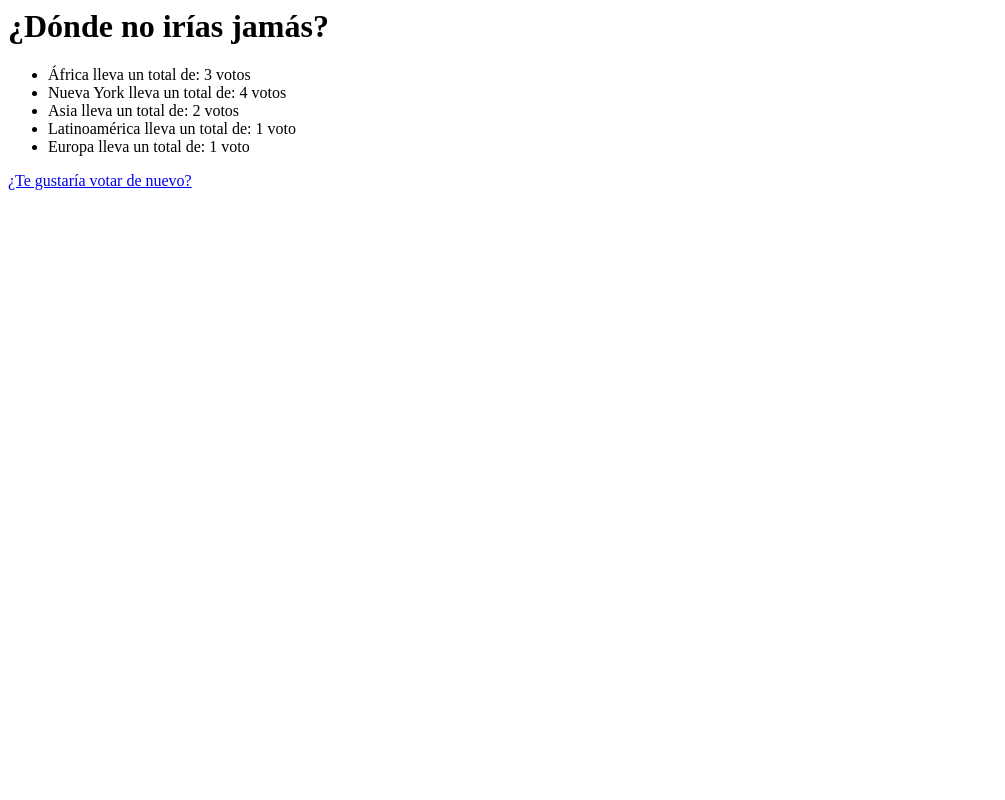
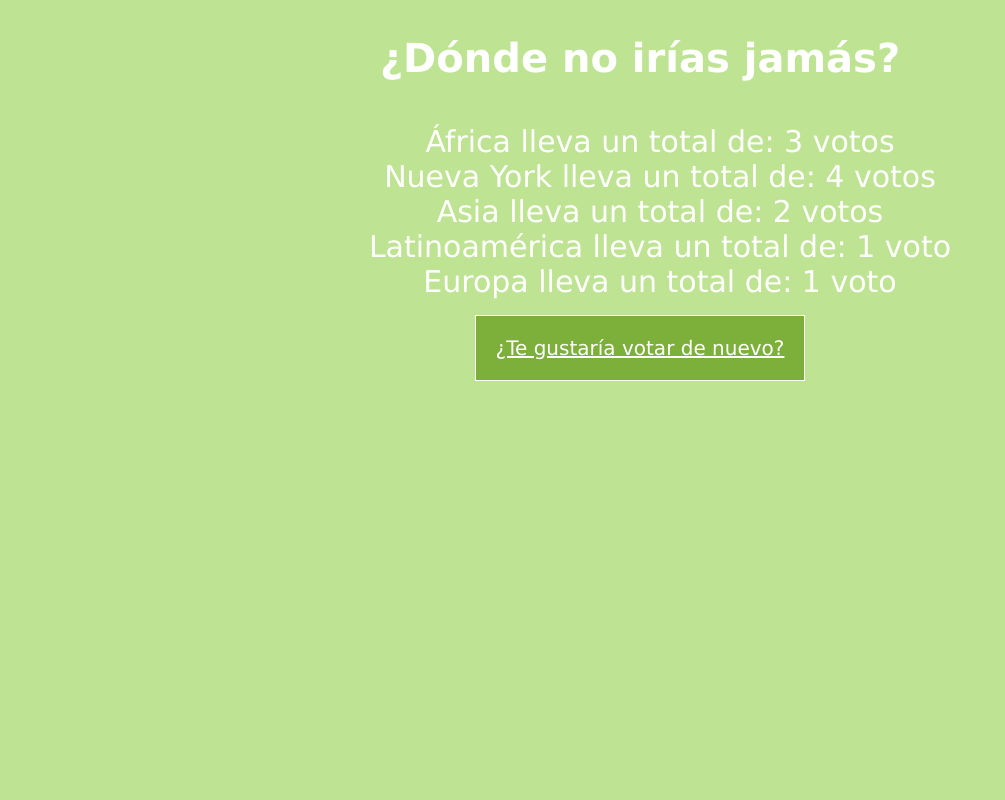
Before and after one commit to iamcristinanr/PREMIOS, a Django app: page /polls/1/results/ in a window 1280 px wide. Shown: the whole page, without its empty margins (0-1005 px from the left). Run offline with Django 4.2, Linux system fonts and the light colour scheme; data comes from the database, SQL or seed files in the repository; both versions use the stored data as it was after the commit.

Commit message:
Adding the style sheets for detail and result

```diff
--- /dev/null
+++ b/premios/polls/static/polls/result.css
@@ -0,0 +1,36 @@
+
+body{
+    display: flex;
+    align-items: center;
+    background:  #bee493;
+    font-family: Verdana, Geneva, Tahoma, sans-serif;
+    flex-direction: column;
+}
+
+h1{
+    display: flex;
+    align-items: center;
+    font-size: 40px;
+    color: white;
+    font-family: Verdana, Geneva, Tahoma, sans-serif;
+    flex-direction: column;
+}
+
+
+li{
+    display: flex;
+    align-items: center;
+    font-size: 30px;
+    color: white;
+    font-family: Verdana, Geneva, Tahoma, sans-serif;
+    font-weight: lighter;
+    flex-direction: column;
+}
+
+a{
+    color: white;
+    font-size: 20px;
+    border: 1px solid white;
+    padding: 20px;
+    background-color: rgb(125, 175, 59);
+}
--- a/premios/polls/templates/polls/results.html
+++ b/premios/polls/templates/polls/results.html
@@ -1,7 +1,22 @@
-<h1>{{question.question_text}}</h1>
-<ul>
-{% for choice in question.choice_set.all  %}
-    <li>{{choice.choice_text}} lleva un total de: {{choice.votes}} voto{{choice.votes|pluralize}}</li>
-{% endfor %}
-</ul>
-<a href="{% url 'polls:detail' question.id %}  ">¿Te gustaría votar de nuevo?</a>
+{% load static %}
+
+
+<!DOCTYPE html>
+<html lang="en">
+<head>
+    <meta charset="UTF-8">
+    <meta name="viewport" content="width=device-width, initial-scale=1.0">
+    <link rel="stylesheet" href="{% static 'polls/result.css' %}">
+    <title>Document</title>
+</head>
+<body>
+    <h1>{{question.question_text}}</h1>
+        <ul> {% for choice in question.choice_set.all  %}
+               <li>{{choice.choice_text}} lleva un total de: {{choice.votes}} voto{{choice.votes|pluralize}}
+               </li>
+               {% endfor %}
+        </ul>
+    <a href="{% url 'polls:detail' question.id %}  ">¿Te gustaría votar de nuevo?</a>
+
+</body>
+</html>
```
Also changed, not shown: premios/polls/static/polls/detail.css (added, +37 -0 lines), premios/polls/templates/polls/detail.html (+17 -1 lines), premios/db.sqlite3, premios/polls/static/polls/images/paisajes-otoño-wallpapers.jpg (deleted).
